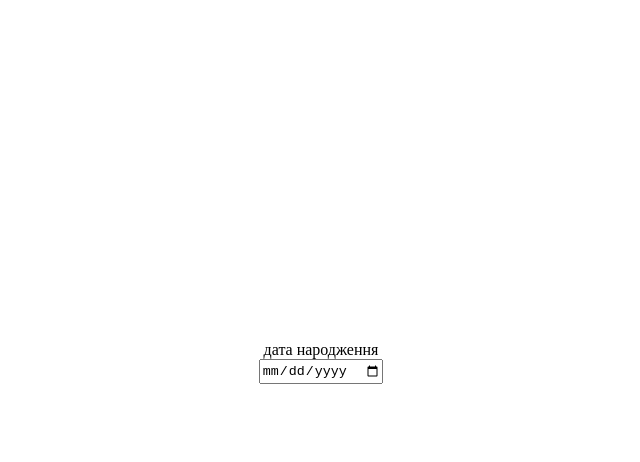
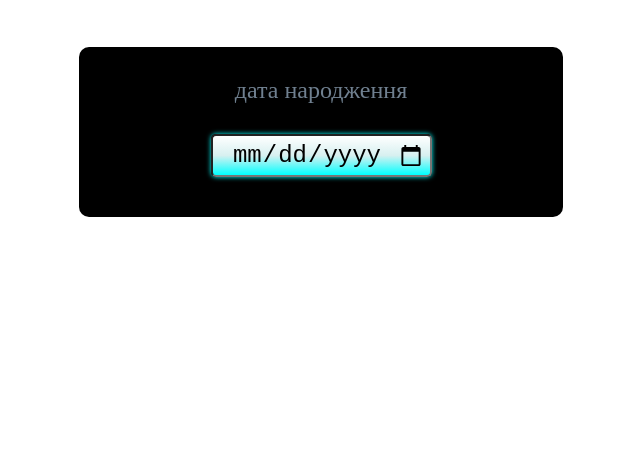
Before and after one commit to taras55555/how-old-am-i, a plain HTML site: page index.html in a window 1280 px wide. Shown: the whole page, without its empty margins (319-959 px from the left). Drawn offline with Linux system fonts and the light colour scheme.

Commit message:
Update page layout and appearence

```diff
--- /dev/null
+++ b/colors.css
@@ -0,0 +1,7 @@
+:root {
+    --black: #000;
+    --slategray: #708090;
+    --white: #fff;
+    --cyan: #00ffff;
+    --light-turquoise: #d7f0f0
+}
--- a/index.css
+++ b/index.css
@@ -1,19 +1,66 @@
+@import url(colors.css);
+
+* {
+    margin: 0;
+    padding: 0;
+}
+
 body {
-    position: absolute;
+    position: fixed;
     inset: 0;
+}
+
+.container {
     display: flex;
+    height: 100%;
+    flex-direction: column;
+    font-size: 1.5rem;
+}
+
+section {
+    display: flex;
+    height: 33%;
+    flex-direction: column;
     justify-content: center;
     align-items: center;
 }
 
-.container {
+.block-area {
+    width: 290px;
+    padding: 20px;
     display: flex;
     flex-direction: column;
     align-items: center;
+    background-color: var(--black);
+    border-radius: 10px;
+    color:var(--white);
 }
 
-section {
-    display: flex;
-    justify-content: center;
-    height: 25px;
+.title {
+    color: var(--slategray);
+    padding: 10px 0;
 }
+
+.input-style {
+    font-size: 1.5rem;
+    border-radius: 5px;
+    padding: 5px;
+    text-align: center;
+    background: linear-gradient(0deg, var(--cyan), var(--light-turquoise), var(--white));
+    box-shadow: 0 0 5px cyan;
+}
+
+p {
+    text-align: center;
+    padding: 20px 0;
+}
+
+section#myAgeInfo {}
+
+section#myBirthdayIn {}
+
+@media only screen and (min-width: 550px) {
+    .block-area {
+        width: 444px;
+    }
+}
--- a/index.html
+++ b/index.html
@@ -10,15 +10,18 @@
 
 <body>
     <div class="container">
-        <header>дата народження</header>
-        <main>
-            <section>
-                <input type="date" name="date-of-birthday" id="dateOfBirthday">
-            </section>
-            <section id="myAgeInfo"></section>
-            <section id="myBirthdayAfter"></section>
-            <section id="myBirthdayIn"></section>
-        </main>
+        <section>
+            <div class="block-area">
+                <label class="title" for="dateOfBirthday">дата народження</label>
+                <p><input class="input-style" type="date" name="date-of-birthday" id="dateOfBirthday"></p>
+            </div>
+        </section>
+        <section>
+            <div id="myAgeInfo"></div>
+        </section>
+        <section>
+            <div id="myBirthdayIn"></div>
+        </section>
         <footer>
             <script src="./index.js"></script>
         </footer>
--- a/index.js
+++ b/index.js
@@ -1,34 +1,3 @@
-dateOfBirthday.addEventListener('input', () => {
-    const currentDate = new Date();
-    // currentDate.setHours(0,0,0,0);
-    const currentDateYear = currentDate.getFullYear();
-
-    const dateBirthday = new Date(dateOfBirthday.value);
-    dateBirthday.setHours(0,0,0,0)
-    console.log(dateBirthday)
-    const birthdayDateYear = dateBirthday.getFullYear();
-    const birthdayCurrentYear = new Date(dateBirthday);
-    birthdayCurrentYear.setFullYear(currentDateYear);
-
-    let age, birthdayIn, birthdayAfter;
-    if (birthdayCurrentYear > currentDate) {
-        age = currentDateYear - birthdayDateYear - 1;
-
-        birthdayIn = daysHoursFromSeconds((birthdayCurrentYear - currentDate) / 1000);
-        birthdayCurrentYear.setFullYear(currentDateYear - 1);
-        birthdayAfter = daysHoursFromSeconds((currentDate - birthdayCurrentYear) / 1000);
-    } else {
-        age = currentDateYear - birthdayDateYear;
-        birthdayAfter = daysHoursFromSeconds((currentDate - birthdayCurrentYear) / 1000);
-        birthdayCurrentYear.setFullYear(currentDateYear + 1);
-        birthdayIn = daysHoursFromSeconds((birthdayCurrentYear - currentDate) / 1000);
-    }
-
-    myAgeInfo.textContent = age + ' років';
-    myBirthdayAfter.textContent = birthdayAfter[0] + ' днів ' + pluralizeTime(birthdayAfter[1], 'годин') + ' ' + pluralizeTime(birthdayAfter[2], 'хвилин');
-    myBirthdayIn.textContent = birthdayIn[0] + ' днів ' + pluralizeTime(birthdayIn[1], 'годин') + ' ' + pluralizeTime(birthdayIn[2], 'хвилин');
-});
-
 const daysHoursFromSeconds = (seconds) => {
     const remainderHours = seconds % 86400;
     const reminderMinutes = seconds % 3600;
@@ -53,3 +22,40 @@ function lastDigit(inputDigit) {
     if (inputDigit >= 10) return inputDigit % 10;
     return inputDigit;
 }
+
+function updateInfoBlock() {
+    const currentDate = new Date();
+    const currentDateYear = currentDate.getFullYear();
+
+    const dateBirthday = new Date(dateOfBirthday.value);
+    dateBirthday.setHours(0, 0, 0, 0)
+    console.log(dateBirthday)
+    const birthdayDateYear = dateBirthday.getFullYear();
+    const birthdayCurrentYear = new Date(dateBirthday);
+    birthdayCurrentYear.setFullYear(currentDateYear);
+
+    let age, birthdayIn, birthdayAfter;
+    if (birthdayCurrentYear > currentDate) {
+        age = currentDateYear - birthdayDateYear - 1;
+
+        birthdayIn = daysHoursFromSeconds((birthdayCurrentYear - currentDate) / 1000);
+        birthdayCurrentYear.setFullYear(currentDateYear - 1);
+        birthdayAfter = daysHoursFromSeconds((currentDate - birthdayCurrentYear) / 1000);
+    } else {
+        age = currentDateYear - birthdayDateYear;
+        birthdayAfter = daysHoursFromSeconds((currentDate - birthdayCurrentYear) / 1000);
+        birthdayCurrentYear.setFullYear(currentDateYear + 1);
+        birthdayIn = daysHoursFromSeconds((birthdayCurrentYear - currentDate) / 1000);
+    }
+    myAgeInfo.classList.add('block-area');
+    myBirthdayIn.classList.add('block-area');
+    myAgeInfo.innerHTML = '<p class="title">вік</p><p>' + age + ' років ' + birthdayAfter[0] + ' днів ' + pluralizeTime(birthdayAfter[1], 'годин') + ' ' + pluralizeTime(birthdayAfter[2], 'хвилин') + '</p>';
+    myBirthdayIn.innerHTML = '<p class="title">наступний день народження</p><p>' + birthdayIn[0] + ' днів ' + pluralizeTime(birthdayIn[1], 'годин') + ' ' + pluralizeTime(birthdayIn[2], 'хвилин') + '</p>';
+}
+
+let intervaUpdate;
+dateOfBirthday.addEventListener('input', () => {
+    updateInfoBlock()
+    clearInterval(intervaUpdate);
+    // intervaUpdate = setInterval(updateInfoBlock, 1000);
+});
```
Also changed, not shown: 1 other file.
